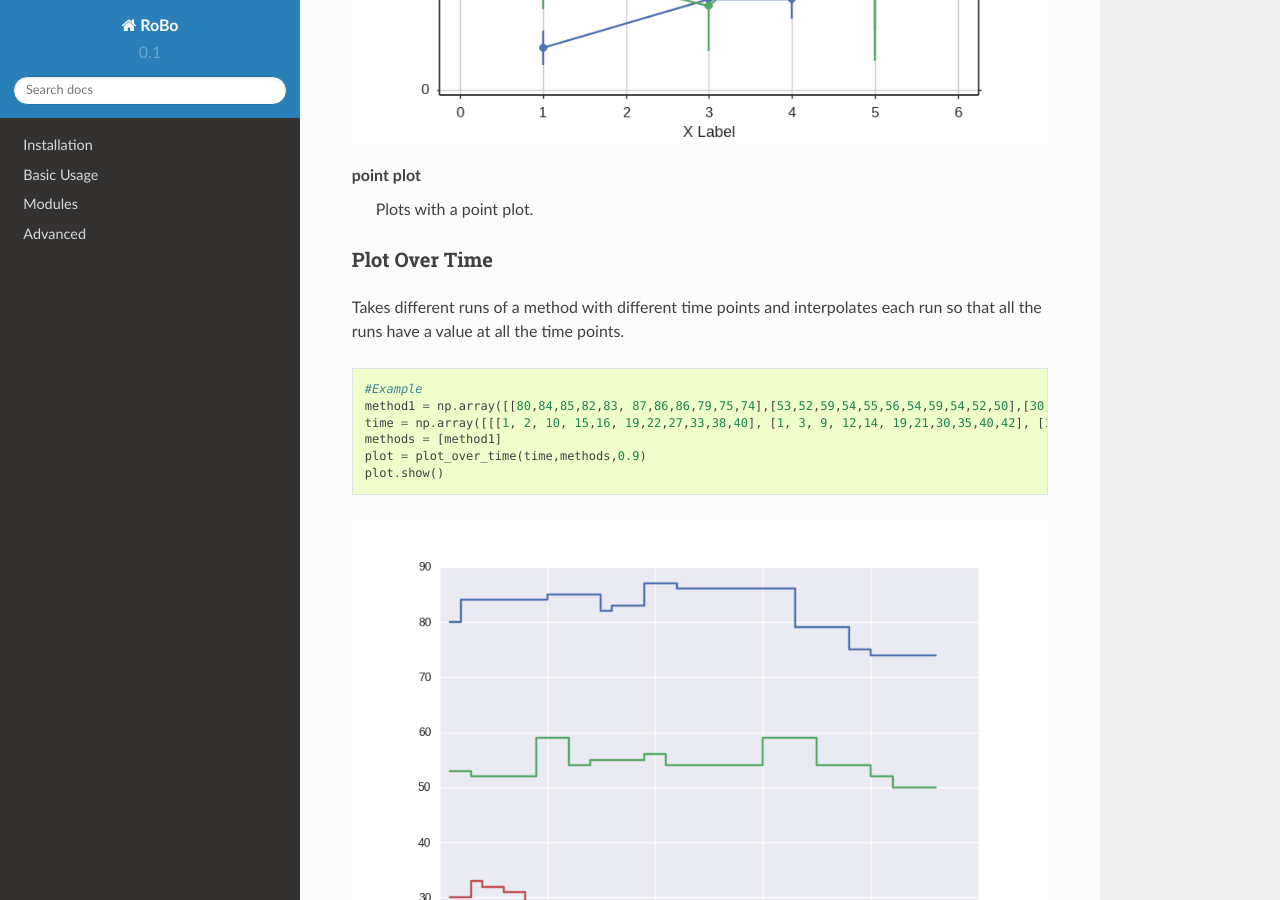
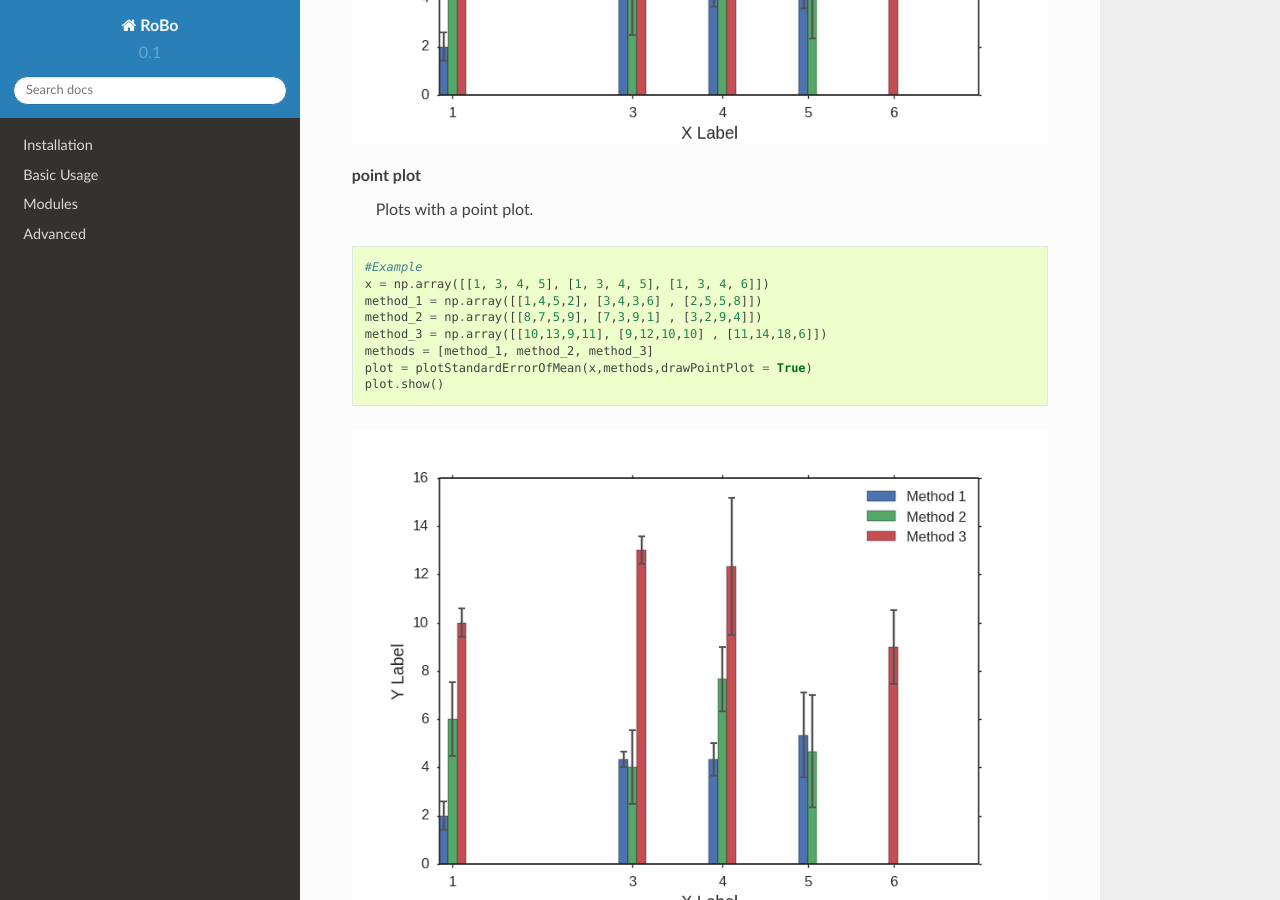
Before and after one commit to automl/RoBO, a Sphinx documentation site: the page built from docs/visualizations.rst, in a window 1280 px wide and 900 px high, scrolled down 4099 px. Built offline with Sphinx 7.4.7 and the Read the Docs theme 2.0.0, drawn with Linux system fonts in a browser that asks for light colours; formulas are drawn with MathJax 3; pages that are not in the unit, such as notebooks, are missing from menus.

Commit message:
standard error of mean

```diff
--- a/docs/visualizations.rst
+++ b/docs/visualizations.rst
@@ -91,10 +91,22 @@
     plot = plotStandardErrorOfMean(x,methods,drawBarPlot = True)
     plot.show()
 
-.. image:: mean_std_point_example.png
+.. image:: std_error_mean_bar.png
 
 **point plot**
     Plots with a point plot.
+.. code-block:: python
+
+    #Example
+    x = np.array([[1, 3, 4, 5], [1, 3, 4, 5], [1, 3, 4, 6]])
+    method_1 = np.array([[1,4,5,2], [3,4,3,6] , [2,5,5,8]])
+    method_2 = np.array([[8,7,5,9], [7,3,9,1] , [3,2,9,4]])
+    method_3 = np.array([[10,13,9,11], [9,12,10,10] , [11,14,18,6]])
+    methods = [method_1, method_2, method_3]
+    plot = plotStandardErrorOfMean(x,methods,drawPointPlot = True)
+    plot.show()
+
+.. image:: std_error_mean_bar.png
 
 Plot Over Time
 ^^^^^^^^^^^^^^
```
Also changed, not shown: docs/std_error_mean_bar.png (added), docs/std_error_mean_point.png (added), 1 other file.
